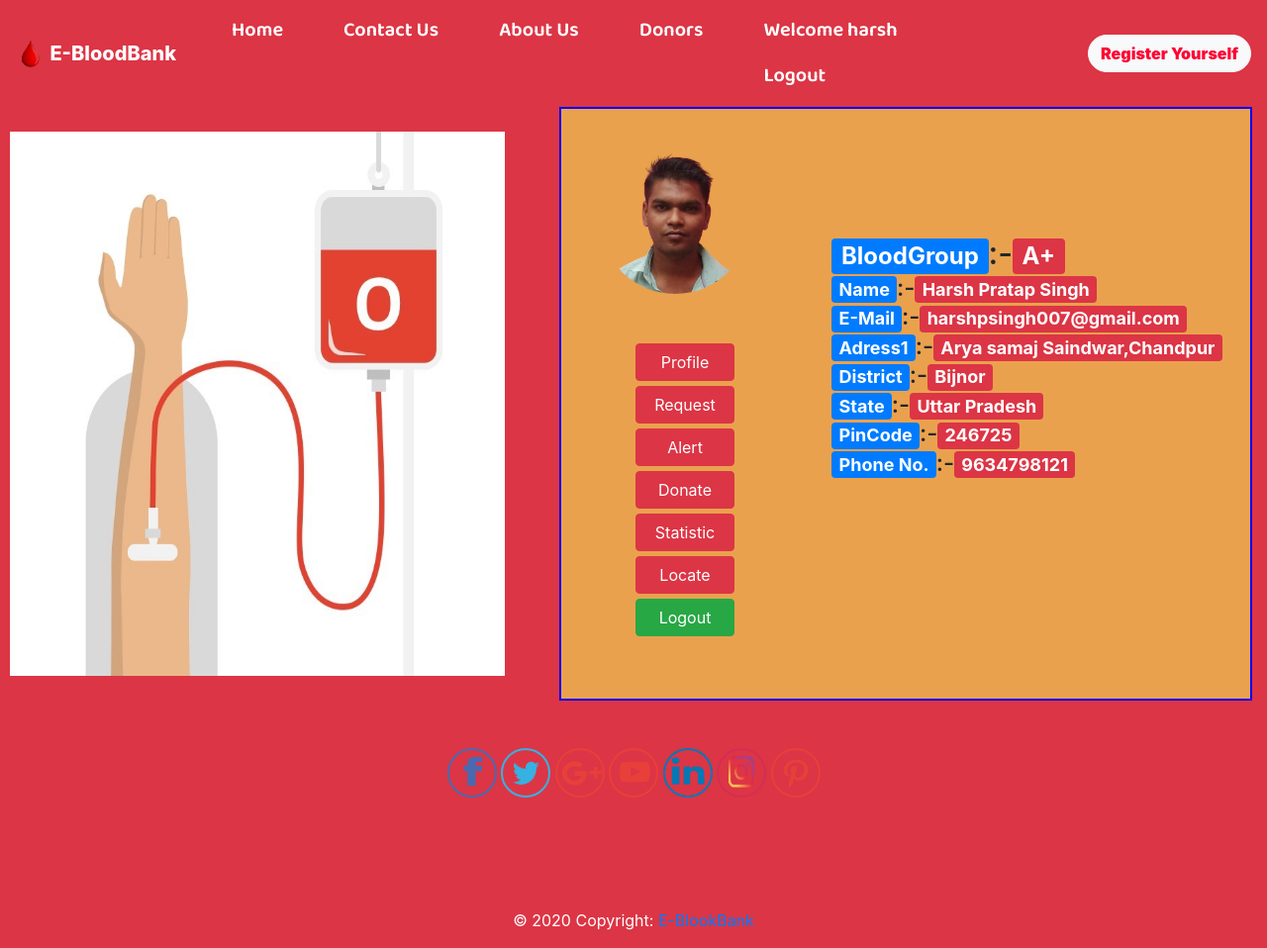
After one commit to harshpsingh007/E-bloodBank, a Django app: page /main_app/donorProfile/1 in a window 1280 px wide. The commit adds this page. Shown: the whole page at 99% size. Run offline with Django 3.2, Linux system fonts and the light colour scheme; a user stored in the database is signed in; data comes from the database, SQL or seed files in the repository; both versions use the stored data as it was after the commit; some libraries are stand-ins or nearby versions.

Commit message:
Second Commit

```diff
--- a/main_app/templates/basic.html
+++ b/main_app/templates/basic.html
@@ -121,7 +121,7 @@
                         {% if user.is_authenticated %}
             <div class="dropdown">
               <li class="nav-item">
-                <a class="nav-link" href="#">Welcome {{user}}</a>
+                <a class="nav-link" href="/main_app/donorProfile/1">Welcome {{user}}</a>
               </li>
               <li class="nav-item">
                 <a class="nav-link" href="/accounts/logout/">Logout</a>
--- /dev/null
+++ b/main_app/templates/donorProfile.html
@@ -0,0 +1,59 @@
+{% extends 'basic.html' %}
+{% block css %}
+#mybg{
+    display:none;
+}
+body{
+    background:#dc3545;
+}
+{% endblock css %}
+{% block body %}
+<div class="row">
+  <img
+    src="/static/sandonorimage.jpg"
+    alt=""
+    srcset=""
+    style="max-width: 500px; min-width: 0px;margin:25px"
+  />
+  <div
+    class="donorbox"
+    style="
+      margin: auto;
+      border: 2px solid blue;
+      width: 700px;
+      height: 600px;
+      background-color: #eaa14e;
+    "
+  >
+    <div class="row">
+    <div class="box" style="width: 230px;height:500px ;margin-left: 15px;display: inline;">
+      <img
+        src="/media/{{donor.donor_profile_pic}}"
+        alt=""
+        srcset=""
+        class="rounded-circle"
+        style="width: 150px;margin-left: 40px;margin-top: 40px;"
+      />
+      <button type="button" class="btn btn-danger" style="margin-left: 75px;margin-top: 50px;width: 100px;">Profile</button>
+      <button type="button" class="btn btn-danger" style="margin-left: 75px;margin-top: 5px;width: 100px;">Request</button>
+      <button type="button" class="btn btn-danger" style="margin-left: 75px;margin-top: 5px;width: 100px;">Alert</button>
+      <button type="button" class="btn btn-danger" style="margin-left: 75px;margin-top: 5px;width: 100px;">Donate</button>
+      <button type="button" class="btn btn-danger" style="margin-left: 75px;margin-top: 5px;width: 100px;">Statistic</button>
+      <button type="button" class="btn btn-danger" style="margin-left: 75px;margin-top: 5px;width: 100px;">Locate</button>
+      <button type="button" class="btn btn-success" style="margin-left: 75px;margin-top: 5px;width: 100px;"><a style="text-decoration: none;color: white;" href="/accounts/logout/">Logout</a></button>
+    </div>
+      <div class="namemail" style="margin: auto;">
+        <h2 style="margin: auto;"><span class="badge badge-primary">BloodGroup</span>:-<span class="badge badge-danger">{{donor.donor_bloodgroup}}</span></h2>
+        <h4 style="margin: auto;"><span class="badge badge-primary">Name</span>:-<span class="badge badge-danger">{{donor.donor_name}}</span></h4>
+        <h4 style="margin: auto;"><span class="badge badge-primary">E-Mail</span>:-<span class="badge badge-danger">{{donor.donor_email_id}}</span></h4>
+        <h4 style="margin: auto;"><span class="badge badge-primary">Adress1</span>:-<span class="badge badge-danger">{{donor.donor_address}},{{donor.donor_city}}</span></h4>
+        <h4 style="margin: auto;"><span class="badge badge-primary">District</span>:-<span class="badge badge-danger">{{donor.donor_district}}</span></h4>
+        <h4 style="margin: auto;"><span class="badge badge-primary">State</span>:-<span class="badge badge-danger">{{donor.donor_state}}</span></h4>
+        <h4 style="margin: auto;"><span class="badge badge-primary">PinCode</span>:-<span class="badge badge-danger">{{donor.donor_pincode}}</span></h4>
+        <h4 style="margin: auto;"><span class="badge badge-primary">Phone No.</span>:-<span class="badge badge-danger">{{donor.donor_phone_number}}</span></h4>
+      </div>
+
+    </div>
+  </div>
+</div>
+{% endblock body %}
--- a/main_app/templates/donorRegistration.html
+++ b/main_app/templates/donorRegistration.html
@@ -1,5 +1,9 @@
 {% extends 'basic.html' %}
-
+{% block css %}
+label{
+  color:white;
+}
+{% endblock css %}
 {% block title %}
     Donor Registration Page
 {% endblock title %}
--- a/main_app/templates/search.html
+++ b/main_app/templates/search.html
@@ -24,13 +24,15 @@
   <img src="media/{{item.donor_profile_pic}}" class="rounded-circle" alt="..." style="min-width: 0px;max-width: 250px;min-height: 0px;max-height: 250px;margin: auto;">
   <div class="card-body">
     <h5 class="card-title">{{item.donor_name}}</h5>
+    <h5 class="card-title">{{item.donor_email_id}}</h5>
   </div>
   <ul class="list-group list-group-flush">
     <li class="list-group-item"><b>Blood Group :</b> {{item.donor_bloodgroup}}</li>
+    <li class="list-group-item"><b>Pincode :</b>{{item.donor_pincode}}</li>
     <li class="list-group-item"><b>Address :</b>{{item.donor_address}},{{item.donor_city}},{{item.donor_district}},{{i.donor_state}}</li>
+    <li class="list-group-item"><b>Phone Number :</b>{{item.donor_phone_number}}</li>
   </ul>
   <div class="card-body">
-    <a href="/main_app/donordetails/{{forloop.counter}}" class="card-link"><b>Donor Details</b></a>
   </div>
 </div>
 {% endfor %}
--- a/main_app/urls.py
+++ b/main_app/urls.py
@@ -13,4 +13,5 @@ urlpatterns = [
     path('donorRegitration',views.donorRegistration,name='donorRegitration'),
     path('donordetails/<int:donorid>/',views.donordetails,name='donordetails'),
     path('search',views.search,name='search'),
+    path('donorProfile/<int:donorid>',views.donorProf,name='donorProfile'),
 ] + static(settings.MEDIA_URL, document_root=settings.MEDIA_ROOT)
--- a/main_app/views.py
+++ b/main_app/views.py
@@ -77,3 +77,8 @@ def search(request):
         messages.warning(request,"Donor Found")
     params={'searchedDonor':searchedDonor,"query":query}
     return render(request,"search.html",params)
+
+@login_required
+def donorProf(request,donorid):
+    donor = Donor_details.objects.filter(id=donorid)
+    return render(request,'donorProfile.html',{'donor':donor[0]})
--- a/templates/index.html
+++ b/templates/index.html
@@ -117,7 +117,7 @@
             {% if user.is_authenticated %}
             <div class="dropdown">
               <li class="nav-item">
-                <a class="nav-link" href="#">Welcome {{user}}</a>
+                <a class="nav-link" href="/main_app/donorProfile/1">Welcome {{user}}</a>
               </li>
               <li class="nav-item">
                 <a class="nav-link" href="accounts/logout/">Logout</a>
```
Also changed, not shown: main_app/templates/aboutus.html (+16 -4 lines), db.sqlite3, media/profiles/facebook_0HEXWqB.png (added).
